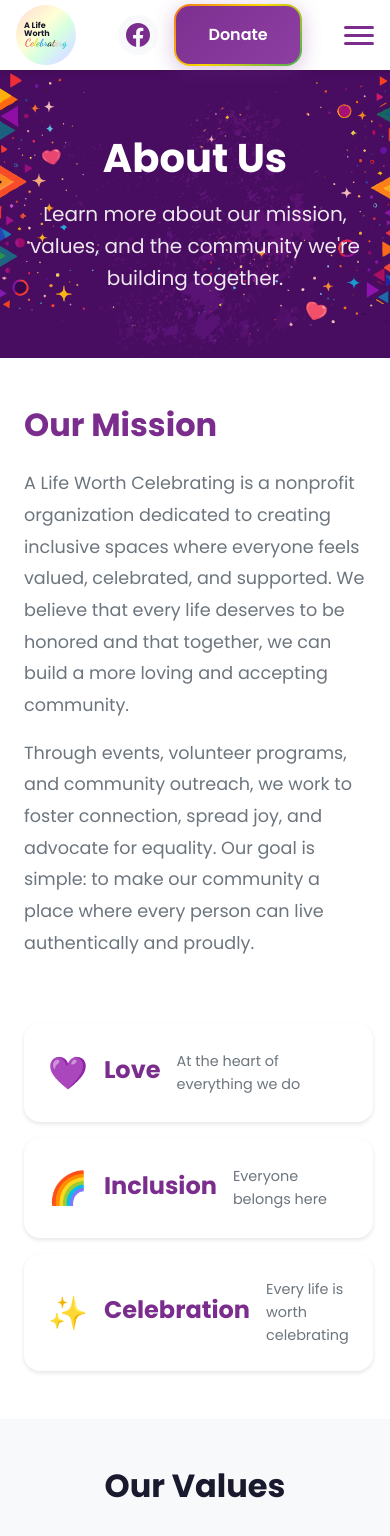
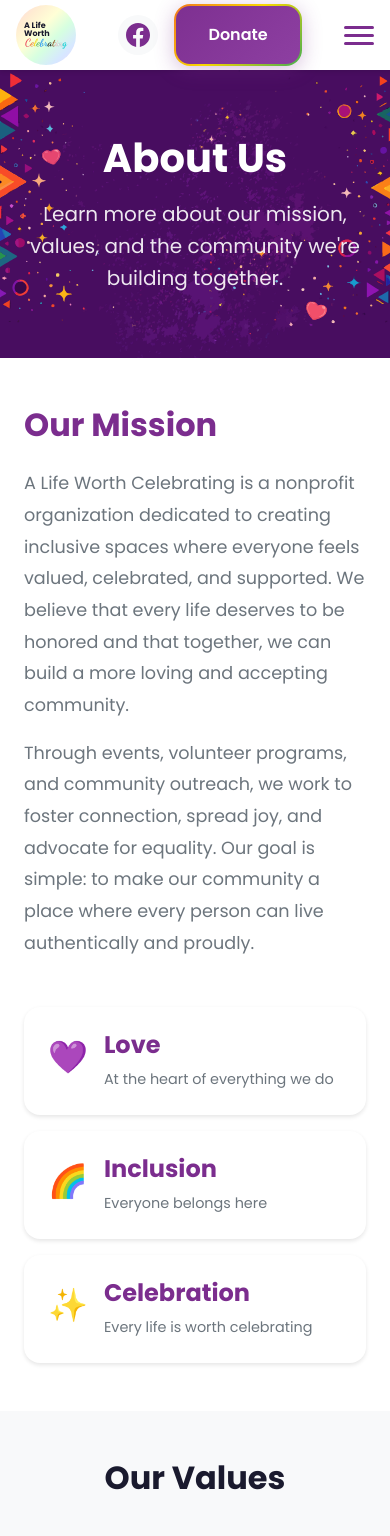
Before and after one commit to ElleWhiteDev/lwc, a React (Vite) app: page /about in a window 390 px wide. Shown: the top 1536 px of the page. Built offline with nearby package versions, Linux system fonts and the light colour scheme.

Commit message:
About page mobile overflow fix

```diff
--- a/src/pages/About.css
+++ b/src/pages/About.css
@@ -51,9 +51,13 @@
 
 .mission-card {
 	  padding: var(--spacing-lg);
-  display: flex;
-  align-items: center;
-  gap: var(--spacing-md);
+	  /* Use CSS grid so icon sits in the first column and text wraps
+	     naturally in the second column without forcing horizontal overflow */
+	  display: grid;
+	  grid-template-columns: auto minmax(0, 1fr);
+	  column-gap: var(--spacing-md);
+	  row-gap: var(--spacing-xs);
+	  align-items: flex-start;
 	  max-width: 100%;
 	  box-sizing: border-box;
 }
@@ -66,18 +70,22 @@
 
 .mission-icon {
 	  font-size: 2rem;
-  flex-shrink: 0;
+	  /* Keep the icon in the first grid column across both text rows */
+	  grid-row: 1 / span 2;
+	  grid-column: 1;
 }
 
 .mission-card h3 {
 	  color: var(--primary-purple);
 	  margin-bottom: var(--spacing-xs);
+	  grid-column: 2;
 }
 
 .mission-card p {
 	  color: var(--medium-gray);
 	  margin: 0;
 	  font-size: 0.9rem;
+	  grid-column: 2;
 }
 
 /* Values Section */
@@ -216,8 +224,16 @@
 
 	@media (max-width: 768px) {
 	  .mission-grid {
-    grid-template-columns: 1fr;
-    gap: var(--spacing-2xl);
+	    /* Simplify layout on small screens to avoid any grid-related overflow */
+	    display: block;
+	  }
+
+	  .mission-image {
+	    margin-top: var(--spacing-2xl);
+	  }
+
+	  .mission-card {
+	    width: 100%;
 	  }
 
 	  .values-grid,
```
Lines whose indentation alone changed are shown as unchanged.
